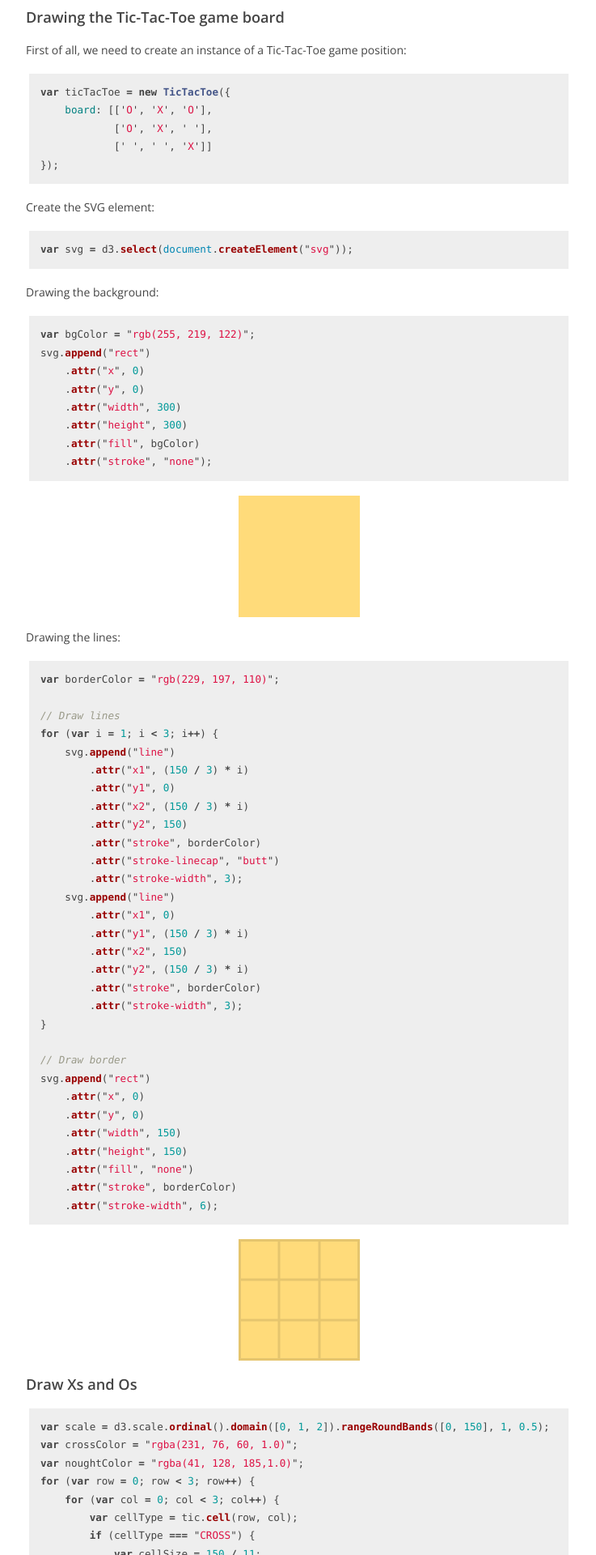
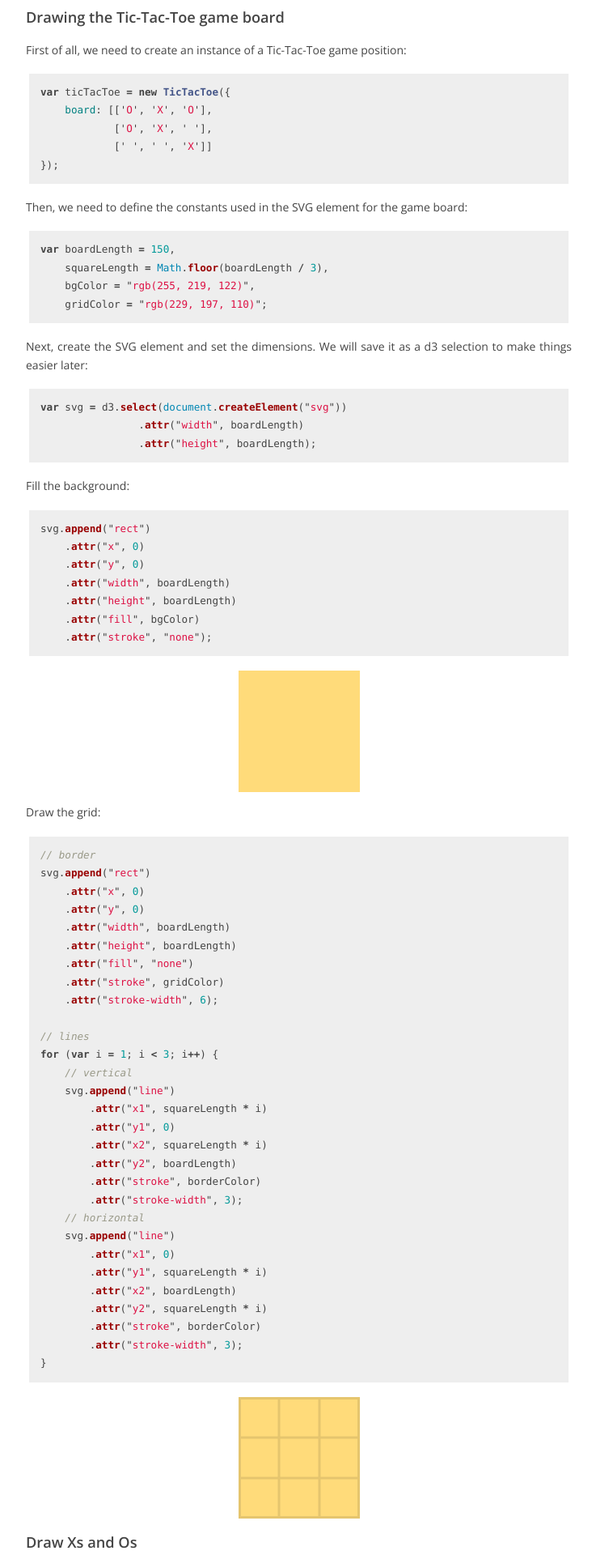
Before and after one commit to davidrobles/davidrobles.github.io, a Jekyll site: the page built from _posts/2015-01-19-visualizing-game-trees-with-d3.html, in a window 1280 px wide. Shown: the part 1301-3221 px from the top of the page at 81% size, without its empty margins (128-865 px from the left). Built offline with Jekyll 4.4.1, drawn with Linux system fonts in a browser that asks for light colours; Markdown is read by kramdown in place of the engine named in the settings; comment, search, counter and statistics services are not loaded.

Commit message:
Update post

```diff
--- a/_posts/2015-01-19-visualizing-game-trees-with-d3.html
+++ b/_posts/2015-01-19-visualizing-game-trees-with-d3.html
@@ -80,8 +80,15 @@
 {% endhighlight %}
 
 <script>
+var boardLength = 150,
+    squareLength = Math.floor(boardLength / 3),
+    bgColor = "rgb(255, 219, 122)",
+    gridColor = "rgb(229, 197, 110)";
 var svgEl = document.createElement("svg");
-var svg = d3.select(svgEl);
+var svg = d3.select(svgEl)
+            .attr("class", "board")
+            .attr("width", boardLength)
+            .attr("height", boardLength);
 var tic = new ma.games.TicTacToe({
     board: [['O', 'X', 'O'],
             ['O', 'X', ' '],
@@ -89,107 +96,114 @@
 });
 </script>
 
-<p>Create the SVG element:</p>
+<p>Then, we need to define the constants used in the SVG element for the game board:</p>
 
 {% highlight javascript %}
-var svg = d3.select(document.createElement("svg"));
+var boardLength = 150,
+    squareLength = Math.floor(boardLength / 3),
+    bgColor = "rgb(255, 219, 122)",
+    gridColor = "rgb(229, 197, 110)";
 {% endhighlight %}
 
-<p>Drawing the background:</p>
+<p>Next, create the SVG element and set the dimensions. We will save it as a d3 selection to make things easier later:</p>
 
 {% highlight javascript %}
-var bgColor = "rgb(255, 219, 122)";
+var svg = d3.select(document.createElement("svg"))
+                .attr("width", boardLength)
+                .attr("height", boardLength);
+{% endhighlight %}
+
+<p>Fill the background:</p>
+
+{% highlight javascript %}
 svg.append("rect")
     .attr("x", 0)
     .attr("y", 0)
-    .attr("width", 300)
-    .attr("height", 300)
+    .attr("width", boardLength)
+    .attr("height", boardLength)
     .attr("fill", bgColor)
     .attr("stroke", "none");
 {% endhighlight %}
 
 <script>
 document.write((function() {
-    var bgColor = "rgb(255, 219, 122)";
-    svg.attr("class", "board")
-        .append("rect")
+    svg.append("rect")
         .attr("x", 0)
         .attr("y", 0)
-        .attr("width", 300)
-        .attr("height", 300)
+        .attr("width", boardLength)
+        .attr("height", boardLength)
         .attr("fill", bgColor)
         .attr("stroke", "none");
     return svgEl.outerHTML;
 }()));
 </script>
 
-<p>Drawing the lines:</p>
+<p>Draw the grid:</p>
 
 {% highlight javascript %}
-var borderColor = "rgb(229, 197, 110)";
+// border
+svg.append("rect")
+    .attr("x", 0)
+    .attr("y", 0)
+    .attr("width", boardLength)
+    .attr("height", boardLength)
+    .attr("fill", "none")
+    .attr("stroke", gridColor)
+    .attr("stroke-width", 6);
 
-// Draw lines
+// lines
 for (var i = 1; i < 3; i++) {
+    // vertical
     svg.append("line")
-        .attr("x1", (150 / 3) * i)
+        .attr("x1", squareLength * i)
         .attr("y1", 0)
-        .attr("x2", (150 / 3) * i)
-        .attr("y2", 150)
+        .attr("x2", squareLength * i)
+        .attr("y2", boardLength)
         .attr("stroke", borderColor)
-        .attr("stroke-linecap", "butt")
         .attr("stroke-width", 3);
+    // horizontal
     svg.append("line")
         .attr("x1", 0)
-        .attr("y1", (150 / 3) * i)
-        .attr("x2", 150)
-        .attr("y2", (150 / 3) * i)
+        .attr("y1", squareLength * i)
+        .attr("x2", boardLength)
+        .attr("y2", squareLength * i)
         .attr("stroke", borderColor)
         .attr("stroke-width", 3);
 }
-
-// Draw border
-svg.append("rect")
-    .attr("x", 0)
-    .attr("y", 0)
-    .attr("width", 150)
-    .attr("height", 150)
-    .attr("fill", "none")
-    .attr("stroke", borderColor)
-    .attr("stroke-width", 6);
 {% endhighlight %}
 
 <script>
 document.write((function() {
-    var borderColor = "rgb(229, 197, 110)";
 
-    // draw lines
+    // border
+    svg.append("rect")
+            .attr("x", 0)
+            .attr("y", 0)
+            .attr("width", boardLength)
+            .attr("height", boardLength)
+            .attr("fill", "none")
+            .attr("stroke", gridColor)
+            .attr("stroke-width", 6);
+
+    // lines
     for (var i = 1; i < 3; i++) {
+        // vertical
         svg.append("line")
-                .attr("x1", (150 / 3) * i)
+                .attr("x1", squareLength * i)
                 .attr("y1", 0)
-                .attr("x2", (150 / 3) * i)
+                .attr("x2", squareLength * i)
                 .attr("y2", 150)
-                .attr("stroke", borderColor)
-                .attr("stroke-linecap", "butt")
+                .attr("stroke", gridColor)
                 .attr("stroke-width", 3);
+        // horizontal
         svg.append("line")
                 .attr("x1", 0)
-                .attr("y1", (150 / 3) * i)
-                .attr("x2", 150)
-                .attr("y2", (150 / 3) * i)
-                .attr("stroke", borderColor)
+                .attr("y1", squareLength * i)
+                .attr("x2", boardLength)
+                .attr("y2", squareLength * i)
+                .attr("stroke", gridColor)
                 .attr("stroke-width", 3);
     }
-
-    // draw border
-    svg.append("rect")
-        .attr("x", 0)
-        .attr("y", 0)
-        .attr("width", 150)
-        .attr("height", 150)
-        .attr("fill", "none")
-        .attr("stroke", borderColor)
-        .attr("stroke-width", 6);
 
     return svgEl.outerHTML;
 }()));
--- a/css/visualizing-game-trees-with-d3/style.css
+++ b/css/visualizing-game-trees-with-d3/style.css
@@ -1,6 +1,5 @@
 svg.board {
     display: block;
     margin: 0 auto;
-    width: 150px;
-    height: 150px;
+    /*width: 150px;*/
 }
```
